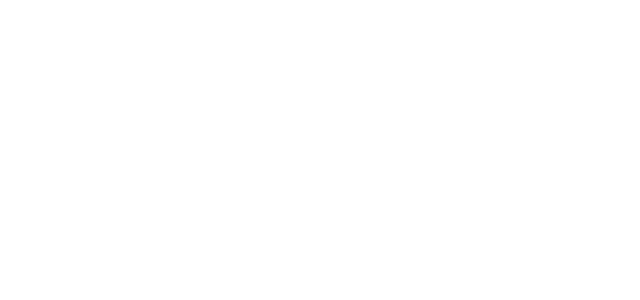
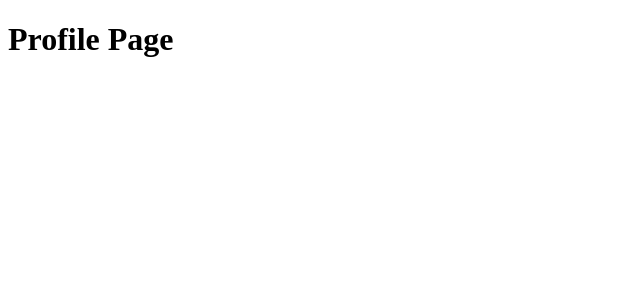
Before and after one commit to josephmaxim/mern-stack, a React app: page /user/1 in a window 1280 px wide. Shown: the top 300 px of the page, without its empty margins (0-640 px from the left). Built offline with nearby package versions, Linux system fonts and the light colour scheme; the HTML template or start-up script is replaced by a standard one.

Commit message:
added profile page

```diff
--- a/src/App.jsx
+++ b/src/App.jsx
@@ -2,12 +2,14 @@
 import { BrowserRouter as Router, Route } from 'react-router-dom';
 
 import HomePageContainer from './containers/HomePageContainer';
+import ProfilePageContainer from './containers/ProfilePageContainer';
 
 export default function App() {
   return (
     <Router>
       <div>
         <Route exact path="/" component={HomePageContainer} />
+        <Route exact path="/user/:id" component={ProfilePageContainer} />
       </div>
     </Router>
   );
--- /dev/null
+++ b/src/components/user/ProfilePage.jsx
@@ -0,0 +1,17 @@
+import React from 'react';
+
+export default class ProfilePage extends React.Component {
+  constructor(props) {
+    super(props);
+    this.state = {
+      // init state here
+    };
+  }
+  render() {
+    return (
+      <div>
+        <h1>Profile Page</h1>
+      </div>
+    );
+  }
+}
--- /dev/null
+++ b/src/containers/ProfilePageContainer.jsx
@@ -0,0 +1,17 @@
+import React from 'react';
+
+import ProfilePage from './../components/user/ProfilePage';
+
+export default class ProfilePageContainer extends React.Component {
+  constructor(props) {
+    super(props);
+    this.state = {
+      // init state here
+    };
+  }
+  render() {
+    return (
+      <ProfilePage />
+    );
+  }
+}
```
